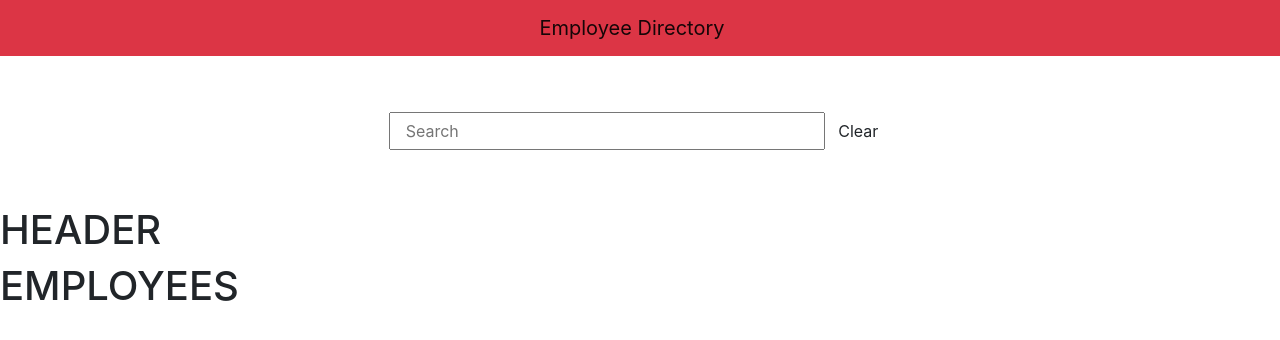
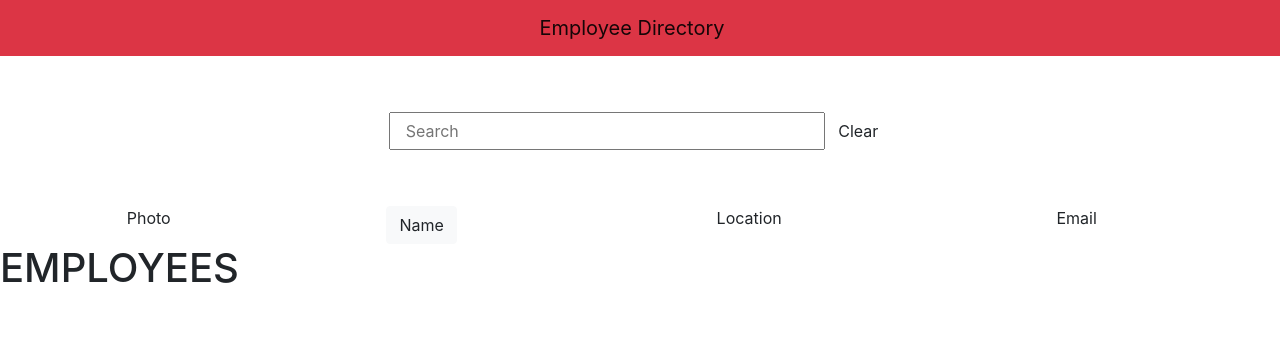
Before and after one commit to SprengerV/quick_lookup, a React (Create React App) app: page / in a window 1280 px wide. Shown: the top 340 px of the page. Built offline with nearby package versions, Linux system fonts and the light colour scheme; no server answers.

Commit message:
asc/desc button switch

```diff
--- a/src/components/employeeList/index.js
+++ b/src/components/employeeList/index.js
@@ -1,13 +1,31 @@
-import React from 'react';
+import React, { Component } from 'react';
 import ListHeader from '../listHeader'
 
-function EmployeeList() {
-    return(
-        <div>
-            <ListHeader />
-            <h1>EMPLOYEES</h1>
-        </div>
-    );
+class EmployeeList extends Component {
+    state = {
+        nameSort: ""
+    };
+
+    nameSortHandler = () => {
+        switch (this.state.nameSort) {
+            case "asc":
+              this.setState({ nameSort: "desc" });
+              break;
+            case "desc":
+              this.setState({ nameSort: "asc" });
+              break;
+            default:
+              this.setState({ nameSort: "asc" });
+        }
+    }
+    render() {
+        return(
+            <div>
+                <ListHeader nameSort={this.state.nameSort} nameSortHandler={this.nameSortHandler}/>
+                <h1>EMPLOYEES</h1>
+            </div>
+        );
+    }
 }
 
 export default EmployeeList;
--- a/src/components/listHeader/index.js
+++ b/src/components/listHeader/index.js
@@ -1,8 +1,33 @@
 import React from 'react';
 
-function listHeader() {
+function listHeader(props) {
+    let nameDiv;
+    let nameBtn;
+    switch (props.nameSort) {
+        case ('asc'):
+            nameDiv = "dropup";
+            nameBtn = "btn-outline-danger dropdown-toggle"
+            break;
+        case ('desc'):
+            nameDiv = "dropdown";
+            nameBtn = "btn-outline-danger dropdown-toggle"
+            break;
+        default:
+            nameDiv = "";
+            nameBtn = "btn-light"
+    }
+
     return (
-        <h1>HEADER</h1>
+        <div className="row d-flex justify-content-center">
+            <span className="nav-item col-2 text-center">Photo</span>
+            <div className={nameDiv + ' nav-item col-3 text-center'}>
+                <button onClick={props.nameSortHandler} className={'btn ' + nameBtn} type="button">
+                    Name
+                </button>
+            </div>
+            <span className="nav-item col-3 text-center">Location</span>
+            <span className="nav-item col-3 text-center">Email</span>
+        </div>
     );
 }
 
```
